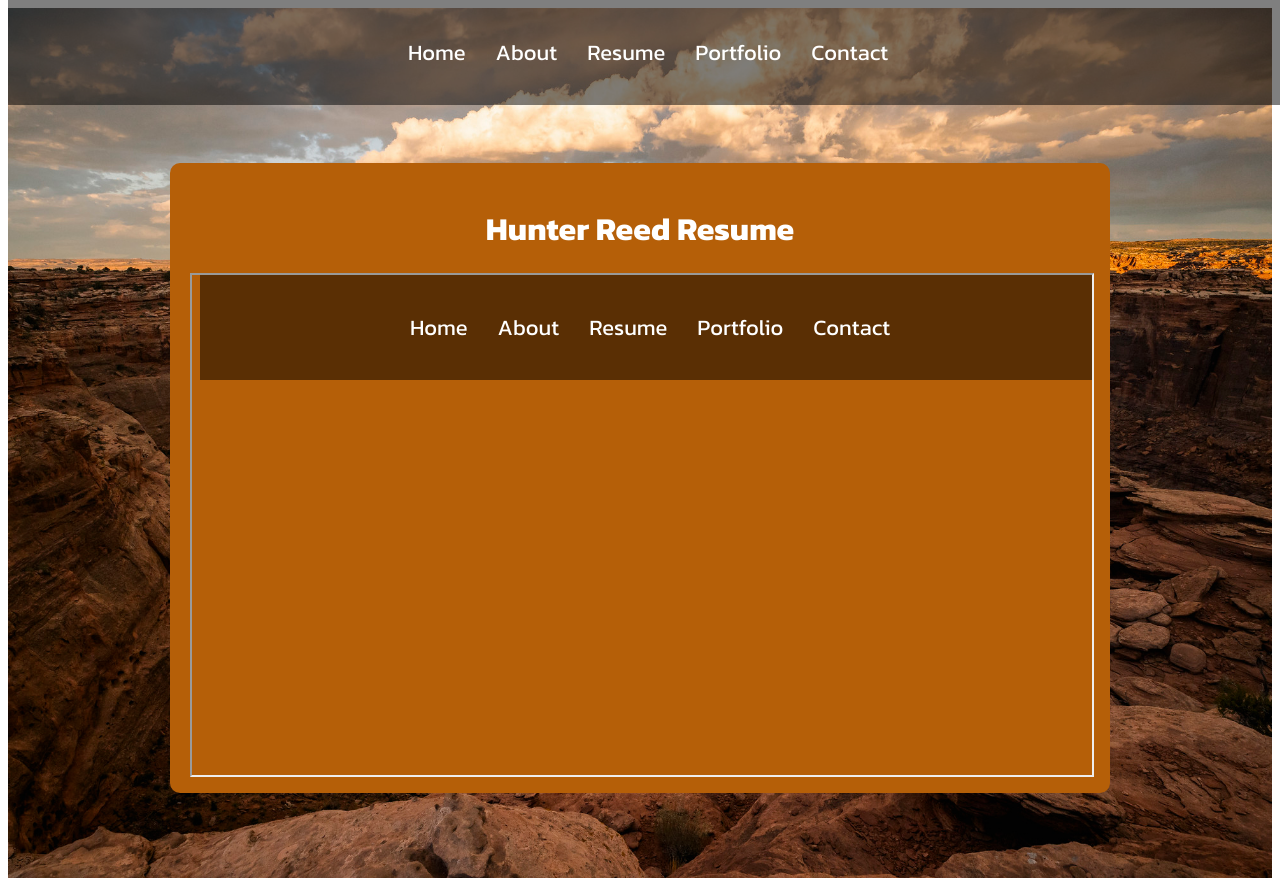
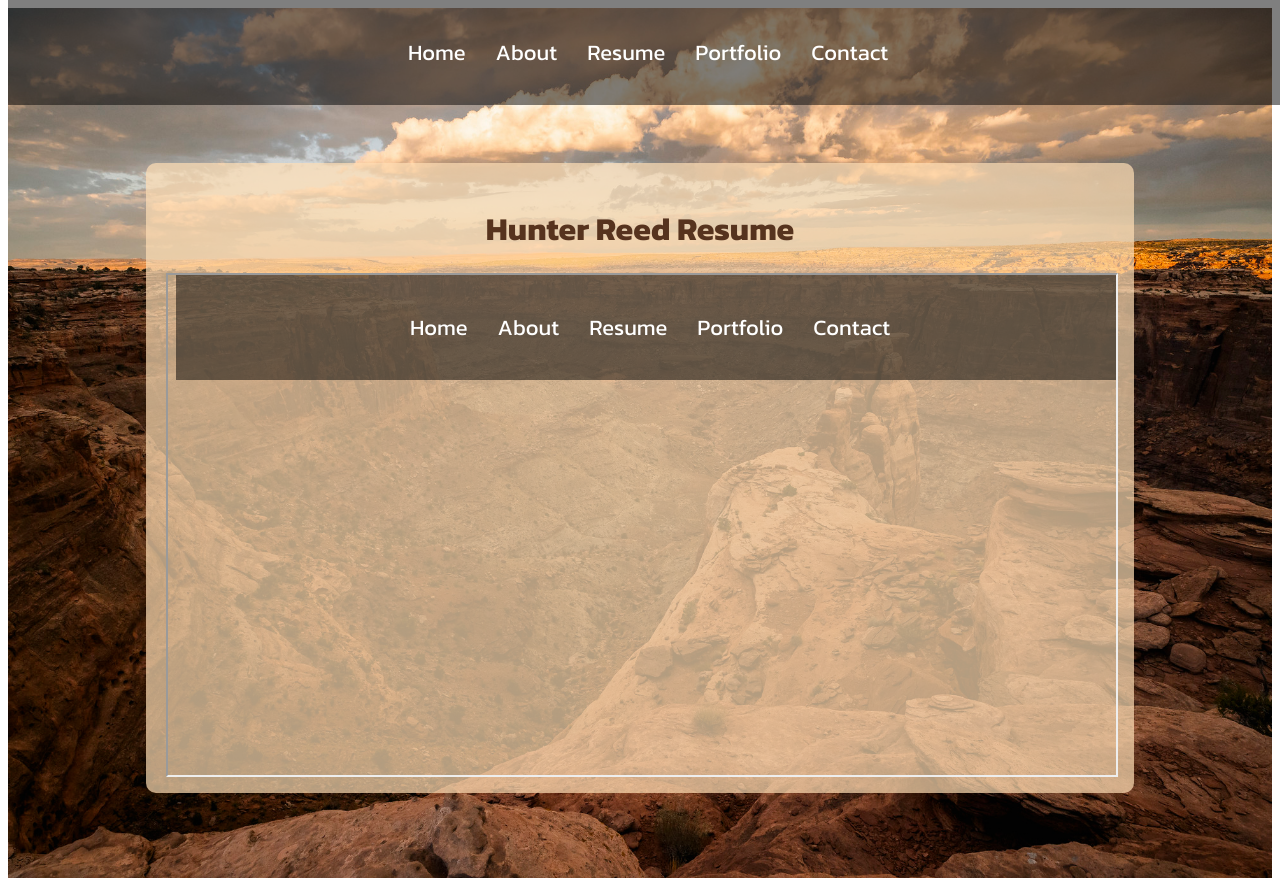
Before and after one commit to huntrreed/react-portfolio, a React (Vite) app: page /resume in a window 1280 px wide. Built offline with nearby package versions, Linux system fonts and the light colour scheme.

Commit message:
resume page wider

```diff
--- a/src/assets/css/Resume.css
+++ b/src/assets/css/Resume.css
@@ -1,4 +1,21 @@
 /* src/pages/Resume.css */
+
+
+:root {
+    --white:#dcdfdd;
+    --green: #003f22;
+    --teal: #00a69c;
+    --orange: #b55f08;
+    --red: #8b1602;
+    --darkestred: #63250e;
+    --cloudorange: #ffdfb6;
+    --cloudorange-rgb: 255, 223, 182; /* RGB equivalent */
+    --greyblue: #70695e;
+
+    font-family: "kanit";
+
+  }
+
 .resume-page {
     text-align: center;
     color: white;
@@ -13,11 +30,11 @@
   }
 
   .resume-content {
-    background: #b55f08;
+    background: rgba(255, 223, 182, 0.7); /* Use RGB values with transparency */
     padding: 20px;
     border-radius: 10px;
     width: 75%;
-    max-width: 900px;
+    max-width: 1200px;
     margin: auto;
     display: flex;
     flex-direction: column;
@@ -28,7 +45,7 @@
   .resume-title {
     font-size: 2rem;
     margin-bottom: 20px;
-    color: white;
+    color: #56331e;
   }
 
   .resume-iframe {
```
